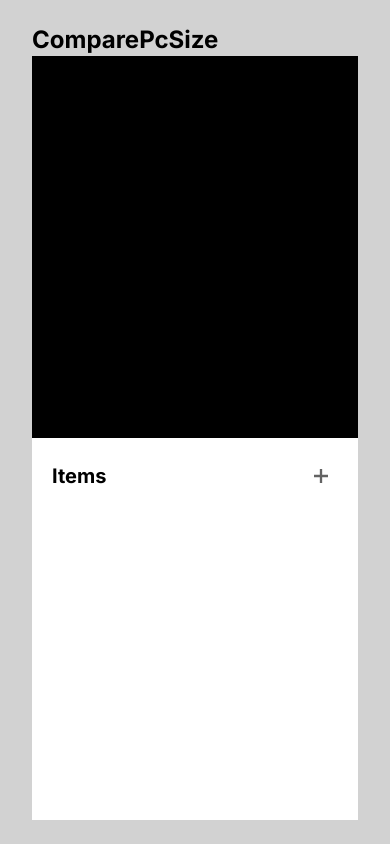
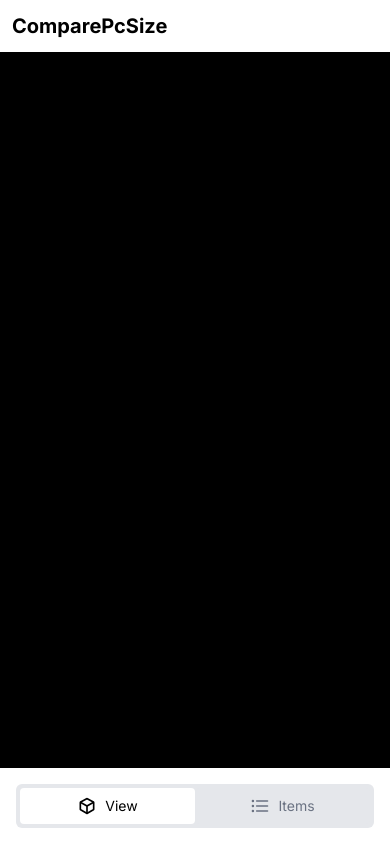
Before and after one commit to angelol-git/comparesffsize, a React (Vite) app: page / in a window 390 px wide. Built offline with nearby package versions, Linux system fonts and the light colour scheme.

Commit message:
update mobile view only

```diff
--- a/src/App.jsx
+++ b/src/App.jsx
@@ -2,23 +2,28 @@ import { Canvas } from "@react-three/fiber";
 import { QueryClient, QueryClientProvider } from "@tanstack/react-query";
 import { useState } from "react";
 import { OrbitControls } from "@react-three/drei";
+import { useIsMobile } from "./hooks/useIsMobile";
 import AddItemForm from "./components/sidebar/AddItemForm";
 import SelectedItems from "./components/sidebar/SelectedItems";
 import CanvasItems from "./components/canvas/CanvasItems";
-// import "./reset.css";
+import "./reset.css";
 
 const queryClient = new QueryClient();
 function App() {
   const [selectedItems, setSelectedItems] = useState([]);
   const [showAddItemForm, setShowAddItemForm] = useState(false);
   const [itemCounter, setItemCounter] = useState(0);
+  const [selectedTab, setSelectedTab] = useState("View");
+  const isMobile = useIsMobile();
 
   return (
     <QueryClientProvider client={queryClient}>
-      <main className="grid h-full grid-rows-[auto_1fr]">
-        <h1 className="text-2xl font-bold">ComparePcSize</h1>
-        <div className="grid grid-cols-1 grid-rows-2 md:grid-rows-[minmax(0,1fr)] lg:grid-cols-[minmax(0,1.5fr)_1fr]">
-          <section id="canvas-wrapper" className="h-fill bg-black">
+      <main className="grid h-full min-h-0 grid-cols-1 grid-rows-[auto_1fr_auto]">
+        <h1 className="p-3 text-xl font-bold">ComparePcSize</h1>
+        <section
+          id="canvas-wrapper"
+          className={`grid h-full bg-black ${selectedTab === "View" ? "block" : "hidden"}`}
+        >
           <Canvas camera={{ position: [10, 15, 20], fov: 75 }}>
             {selectedItems.length > 0 && (
               <CanvasItems selectedItems={selectedItems} />
@@ -28,8 +33,10 @@ function App() {
             <OrbitControls />
           </Canvas>
         </section>
-          <section id="sidebar-wrapper" className="h-fill bg-white">
-            <div className="flex h-full flex-col overflow-y-auto p-5">
+        <section
+          id="sidebar-wrapper"
+          className={`flex h-full flex-col overflow-y-auto px-4 ${selectedTab === "Items" ? "block" : "hidden"}`}
+        >
           <header className="flex items-center justify-between">
             <h2 className="text-xl font-bold">Items</h2>
             <button
@@ -63,9 +70,43 @@ function App() {
               />
             )}
           </ul>
+        </section>
+        {isMobile ? (
+          <nav className="w-full bg-white p-4">
+            <div className="flex justify-between rounded-md bg-gray-200 p-1 text-sm">
+              <button
+                role="tab"
+                className={`flex w-full cursor-pointer items-center justify-center gap-2 rounded-sm py-2 ${selectedTab === "View" ? `bg-white text-black` : "bg-gray-200 text-gray-500"}`}
+                onClick={() => {
+                  setSelectedTab("View");
+                }}
+              >
+                <BoxSvg
+                  selectedTab={selectedTab}
+                  height={"20px"}
+                  width={"20px"}
+                  color={"black"}
+                />
+                View
+              </button>
+              <button
+                role="tab"
+                className={`flex w-full cursor-pointer items-center justify-center gap-2 rounded-sm py-2 ${selectedTab === "Items" ? `bg-white text-black` : "bg-gray-200 text-gray-500"}`}
+                onClick={() => {
+                  setSelectedTab("Items");
+                }}
+              >
+                <ListSvg
+                  selectedTab={selectedTab}
+                  height={"20px"}
+                  width={"20px"}
+                  color={"black"}
+                />
+                Items
+              </button>
             </div>
-          </section>
-        </div>
+          </nav>
+        ) : null}
       </main>
     </QueryClientProvider>
   );
@@ -73,16 +114,85 @@ function App() {
 
 export default App;
 
-function PlusSvg({ height, width, color }) {
+function PlusSvg({ height, width }) {
   return (
     <svg
       xmlns="http://www.w3.org/2000/svg"
       viewBox="0 0 24 24"
       height={height}
       width={width}
-      fill={color}
     >
       <path d="M24 10h-10v-10h-4v10h-10v4h10v10h4v-10h10z" />
     </svg>
   );
 }
+
+function BoxSvg({ selectedTab, height, width }) {
+  return (
+    <svg
+      height={height}
+      width={width}
+      stroke={selectedTab === "View" ? `black` : "white"}
+      fill={selectedTab === "View" ? `white` : "#e5e7eb"}
+      viewBox="0 0 24 24"
+      xmlns="http://www.w3.org/2000/svg"
+    >
+      <g id="SVGRepo_bgCarrier" strokeWidth="0"></g>
+      <g
+        id="SVGRepo_tracerCarrier"
+        strokeLinecap="round"
+        strokeLinejoin="round"
+      ></g>
+      <g id="SVGRepo_iconCarrier">
+        {" "}
+        <path
+          d="M4 15.8294V15.75V8C4 7.69114 4.16659 7.40629 4.43579 7.25487L4.45131 7.24614L11.6182 3.21475L11.6727 3.18411C11.8759 3.06979 12.1241 3.06979 12.3273 3.18411L19.6105 7.28092C19.8511 7.41625 20 7.67083 20 7.94687V8V15.75V15.8294C20 16.1119 19.8506 16.3733 19.6073 16.5167L12.379 20.7766C12.1451 20.9144 11.8549 20.9144 11.621 20.7766L4.39267 16.5167C4.14935 16.3733 4 16.1119 4 15.8294Z"
+          stroke={selectedTab === "View" ? `black` : "#6a7282"}
+          strokeWidth="2"
+        ></path>{" "}
+        <path
+          d="M12 21V12"
+          stroke={selectedTab === "View" ? `black` : "#6a7282"}
+          strokeWidth="2"
+        ></path>{" "}
+        <path
+          d="M12 12L4 7.5"
+          stroke={selectedTab === "View" ? `black` : "#6a7282"}
+          strokeWidth="2"
+        ></path>{" "}
+        <path
+          d="M20 7.5L12 12"
+          stroke={selectedTab === "View" ? `black` : "#6a7282"}
+          strokeWidth="2"
+        ></path>{" "}
+      </g>
+    </svg>
+  );
+}
+function ListSvg({ selectedTab, height, width, color }) {
+  return (
+    <svg
+      height={height}
+      width={width}
+      viewBox="0 0 24 24"
+      xmlns="http://www.w3.org/2000/svg"
+    >
+      <g id="SVGRepo_bgCarrier" strokeWidth="0"></g>
+      <g
+        id="SVGRepo_tracerCarrier"
+        strokeLinecap="round"
+        strokeLinejoin="round"
+      ></g>
+      <g id="SVGRepo_iconCarrier">
+        {" "}
+        <path
+          d="M8 6.00067L21 6.00139M8 12.0007L21 12.0015M8 18.0007L21 18.0015M3.5 6H3.51M3.5 12H3.51M3.5 18H3.51M4 6C4 6.27614 3.77614 6.5 3.5 6.5C3.22386 6.5 3 6.27614 3 6C3 5.72386 3.22386 5.5 3.5 5.5C3.77614 5.5 4 5.72386 4 6ZM4 12C4 12.2761 3.77614 12.5 3.5 12.5C3.22386 12.5 3 12.2761 3 12C3 11.7239 3.22386 11.5 3.5 11.5C3.77614 11.5 4 11.7239 4 12ZM4 18C4 18.2761 3.77614 18.5 3.5 18.5C3.22386 18.5 3 18.2761 3 18C3 17.7239 3.22386 17.5 3.5 17.5C3.77614 17.5 4 17.7239 4 18Z"
+          stroke={selectedTab === "Items" ? `black` : "#6a7282"}
+          strokeWidth="2"
+          strokeLinecap="round"
+          strokeLinejoin="round"
+        ></path>{" "}
+      </g>
+    </svg>
+  );
+}
--- a/src/components/sidebar/AddItemForm.jsx
+++ b/src/components/sidebar/AddItemForm.jsx
@@ -139,7 +139,7 @@ function AddItemForm({
                   <div className="grid grid-cols-3 gap-3">
                     {dimensions.map((item) => {
                       return (
-                        <div className="flex flex-col gap-3">
+                        <div className="flex flex-col gap-1">
                           <label
                             htmlFor={item}
                             className="self-start text-xs font-semibold"
--- /dev/null
+++ b/src/hooks/useIsMobile.jsx
@@ -0,0 +1,21 @@
+import { useState, useEffect } from "react";
+
+export function useIsMobile() {
+  const [isMobile, setIsMobile] = useState(window.innerWidth <= 768);
+
+  useEffect(() => {
+    function handleResize() {
+      setIsMobile(window.innerWidth <= 768);
+    }
+
+    handleResize();
+
+    window.addEventListener("resize", handleResize);
+
+    return () => {
+      window.removeEventListener("resize", handleResize);
+    };
+  }, []);
+
+  return isMobile;
+}
--- a/src/reset.css
+++ b/src/reset.css
@@ -8,10 +8,10 @@ https://www.joshwcomeau.com/css/custom-css-reset/
     box-sizing: border-box;
 }
 
-* {
+/* * {
     margin: 0;
     padding: 0;
-}
+} */
 
 body {
     line-height: 1.5;
--- a/src/styles.css
+++ b/src/styles.css
@@ -1,19 +1,12 @@
 @import "tailwindcss";
 
-#root {
-    display: grid;
-    min-height: 100vh;
-    padding: 24px 64px 24px 64px;
-    background-color: rgb(210, 210, 210);
+html,
+body {
+    height: 100%;
 }
 
-body {
+#root {
+    min-height: 100svh;
+    height: 100%;
     font-family: "Inter", sans-serif;
 }
-
-@media only screen and (max-width:920px) {
-    #root {
-        height: 100%;
-        padding: 24px 32px 24px 32px;
-    }
-}
```
Lines whose indentation alone changed are shown as unchanged.
